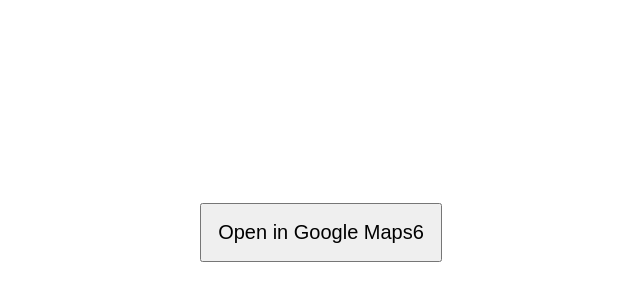
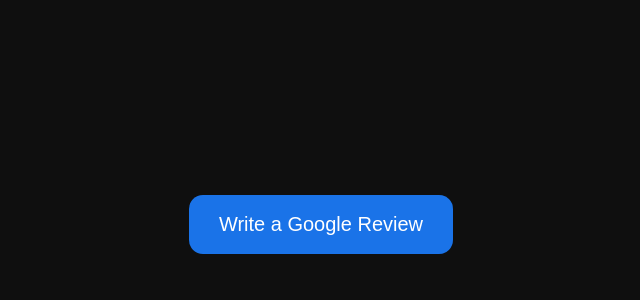
Before and after one commit to swapisceo/BaseApp, a plain HTML site: page index.html in a window 1280 px wide. Shown: the part 176-476 px from the top of the page, without its empty margins (319-959 px from the left). Drawn offline with Linux system fonts and the light colour scheme.

Commit message:
index.html

```diff
--- a/index.html
+++ b/index.html
@@ -1,20 +1,51 @@
 <!DOCTYPE html>
-<html>
+<html lang="en">
 <head>
-  <meta name="viewport" content="width=device-width, initial-scale=1.0">
+  <meta charset="UTF-8" />
+  <meta name="viewport" content="width=device-width, initial-scale=1.0" />
+  <title>Leave a Review</title>
+
+  <style>
+    body {
+      margin: 0;
+      height: 100vh;
+      display: flex;
+      justify-content: center;
+      align-items: center;
+      background: #0f0f0f;
+      font-family: system-ui, -apple-system, BlinkMacSystemFont, sans-serif;
+    }
+
+    button {
+      font-size: 20px;
+      padding: 18px 30px;
+      border-radius: 14px;
+      border: none;
+      background: #1a73e8;
+      color: white;
+      cursor: pointer;
+    }
+
+    button:active {
+      transform: scale(0.96);
+    }
+  </style>
 </head>
-<body style="display:flex;justify-content:center;align-items:center;height:100vh">
+<body>
 
-<button onclick="openMaps()" style="font-size:20px;padding:16px">
-  Open in Google Maps6
-</button>
+  <button onclick="openMaps()">
+    Write a Google Review
+  </button>
 
-<script>
-  function openMaps() {
-    window.location.href =
-      "https://www.google.com/maps?cid=0x4df453bcb11227c4";
-  }
-</script>
+  <script>
+    function openMaps() {
+      // Proven, stable Google Maps URL
+      const mapsUrl =
+        "https://www.google.com/maps/place/Kapai+Coffee+house+and+Bistro/@26.4729686,80.3006682,17z/data=!4m6!3m5!1s0x399c39004af65c8d:0x4df453bcb11227c4!8m2!3d26.4729638!4d80.3032431!16s%2Fg%2F11vs3tggrs";
+
+      window.location.href = mapsUrl;
+    }
+  </script>
 
 </body>
 </html>
```
